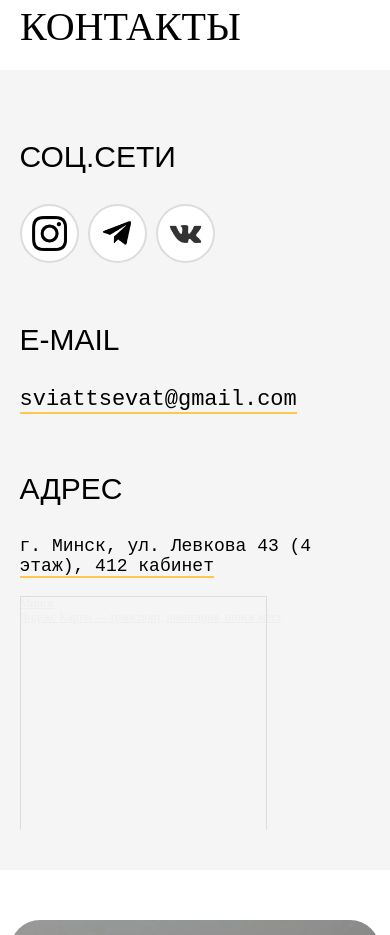
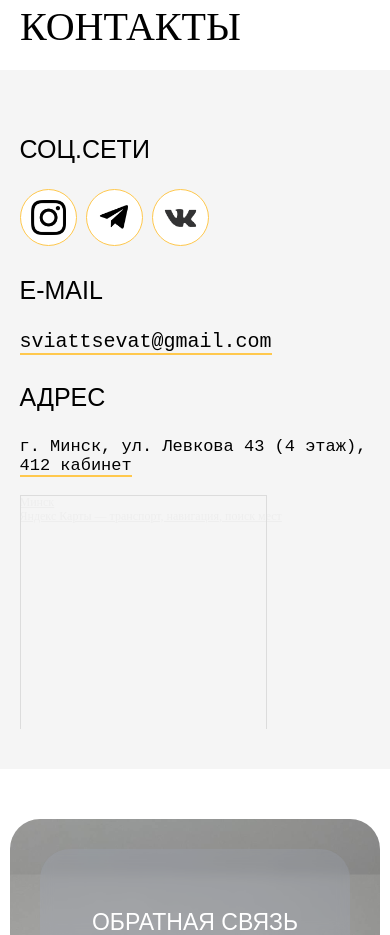
Before and after one commit to artemmmvl/tsb, a plain HTML site: page index.html in a window 390 px wide. Shown: the part 3031-3966 px from the top of the page. Drawn offline with Linux system fonts and the light colour scheme.

Commit message:
Update index.css

```diff
--- a/css/index.css
+++ b/css/index.css
@@ -414,8 +414,9 @@ body{
     position: relative;
     overflow: hidden;
     margin-right: 3%;
-    border-color: gainsboro;
-    border-width: 2px;
+    border-color: #FFC84D;
+    border-width: 1px;
+
     border-style: solid;
     border-radius: 50%;
     padding: 10px;
@@ -636,6 +637,18 @@ body{
     }
 }
 @media (max-width: 650px) {
+    .contact>div {
+        margin-bottom: 30px;
+    }
+    .contact p {
+        font-size: 25px;
+    }
+    .email a{
+        font-size: 20px;
+    }
+    .address a{
+        font-size: 17px;
+    }
     .menu-header{
         position: fixed;
         top: -200%;
```
